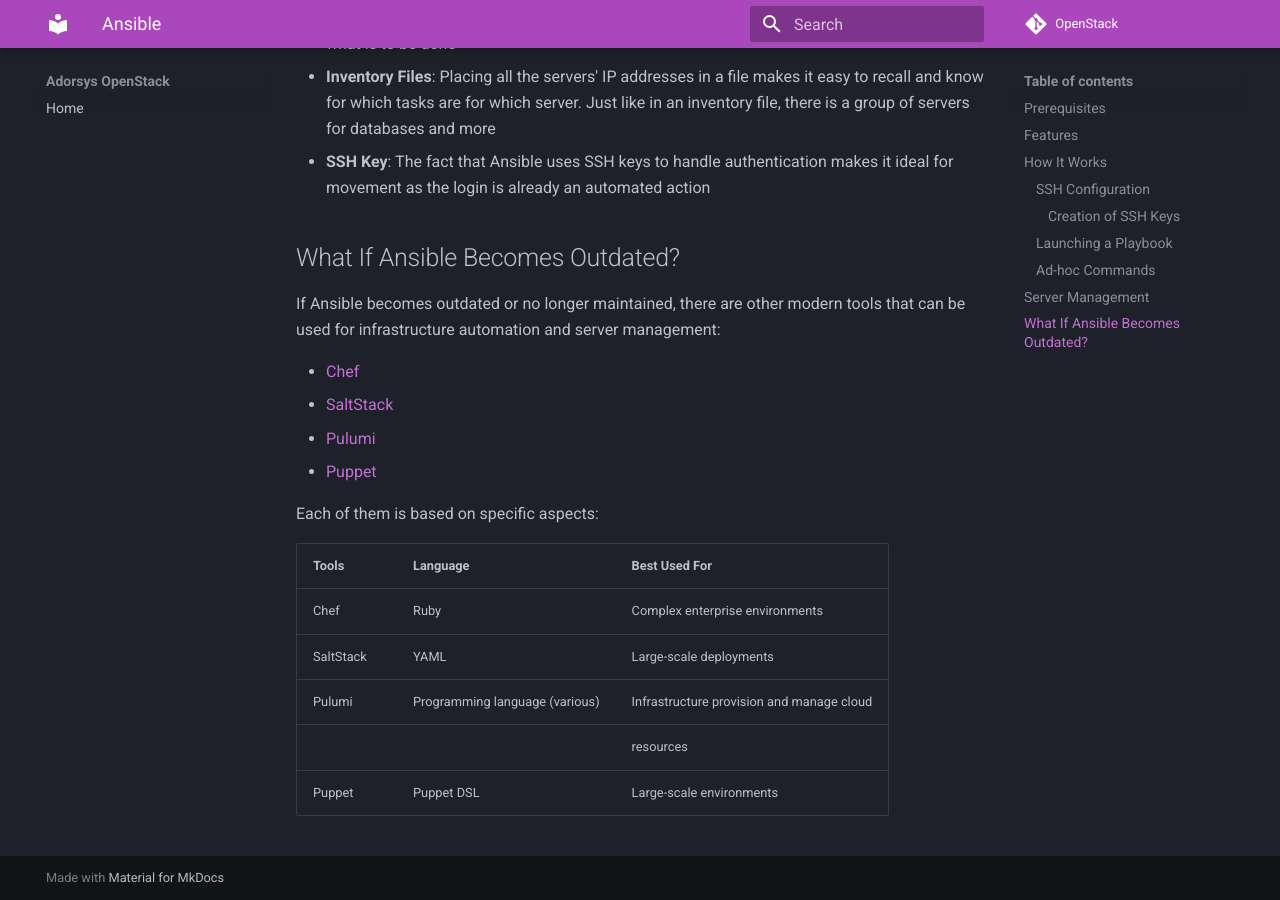
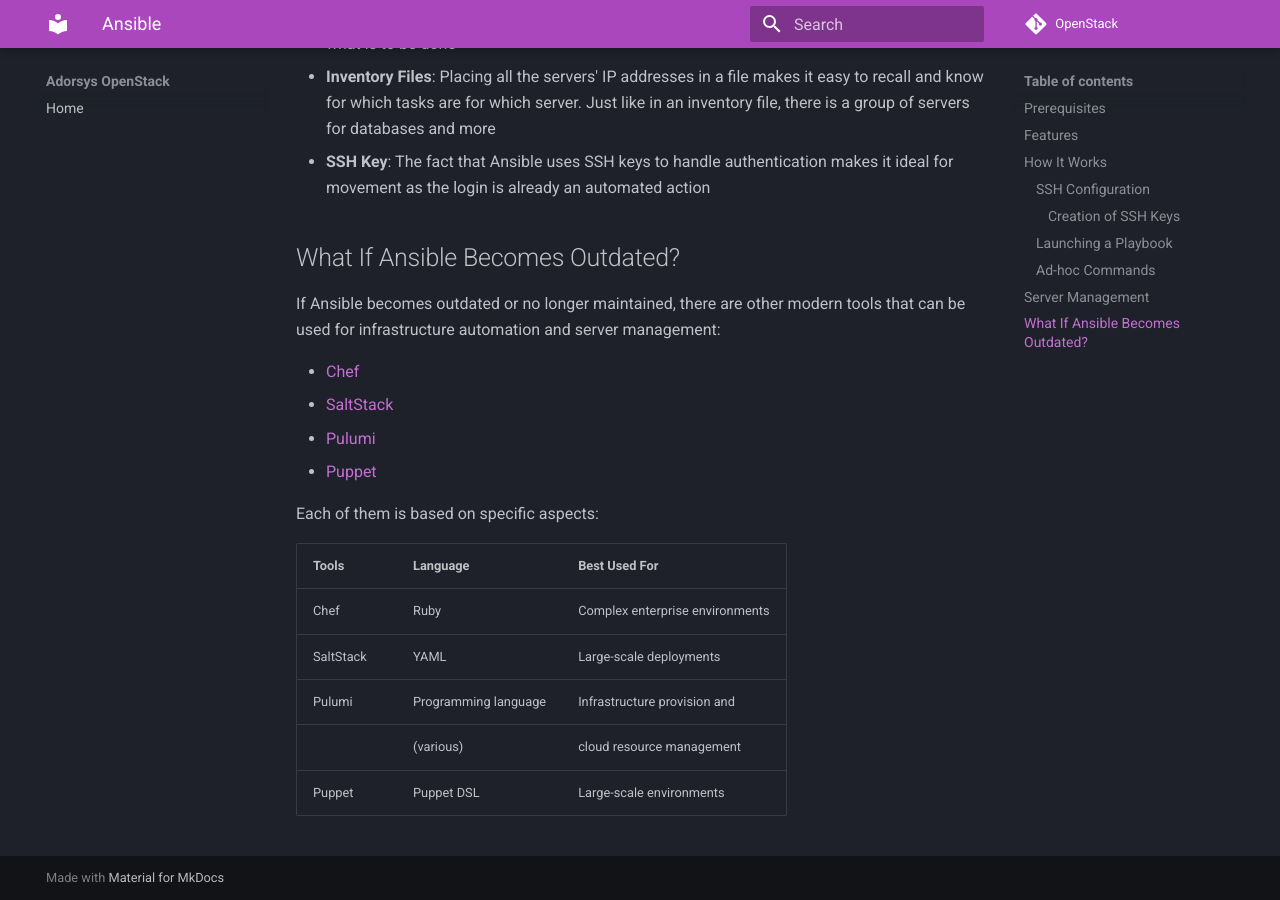
Before and after one commit to ADORSYS-GIS/openstack, an MkDocs documentation site: the page built from docs/ansible_docs.md, in a window 1280 px wide and 900 px high, scrolled down 2188 px. Built offline with MkDocs 1.6.1 and Material for MkDocs 9.7.7, drawn with Linux system fonts in a browser that asks for light colours; comment, search, counter and statistics services are not loaded.

Commit message:
fix(docs): update vocabulary and formatting in Ansible documentation

```diff
--- a/docs/ansible_docs.md
+++ b/docs/ansible_docs.md
@@ -111,10 +111,10 @@
 
 Each of them is based on specific aspects:
 
-| Tools     | Language                     | Best Used For                                     |
-|-----------|-----------------------------|---------------------------------------------------|
-| Chef      | Ruby                        | Complex enterprise environments                   |
-| SaltStack | YAML                        | Large-scale deployments                           |
-| Pulumi    | Programming language (various) | Infrastructure provision and manage cloud      |
-|           |                             | resources                                         |
-| Puppet    | Puppet DSL                  | Large-scale environments                          |
+| Tools    | Language             | Best Used For                      |
+|-----------|-------------------------|----------------------------------|
+| Chef    | Ruby       | Complex enterprise environments   |
+|SaltStack| YAML       | Large-scale deployments |
+| Pulumi    | Programming language | Infrastructure provision and |
+|           | (various)            | cloud resource management|
+| Puppet | Puppet DSL| Large-scale environments |
```
Also changed, not shown: 1 other file.
